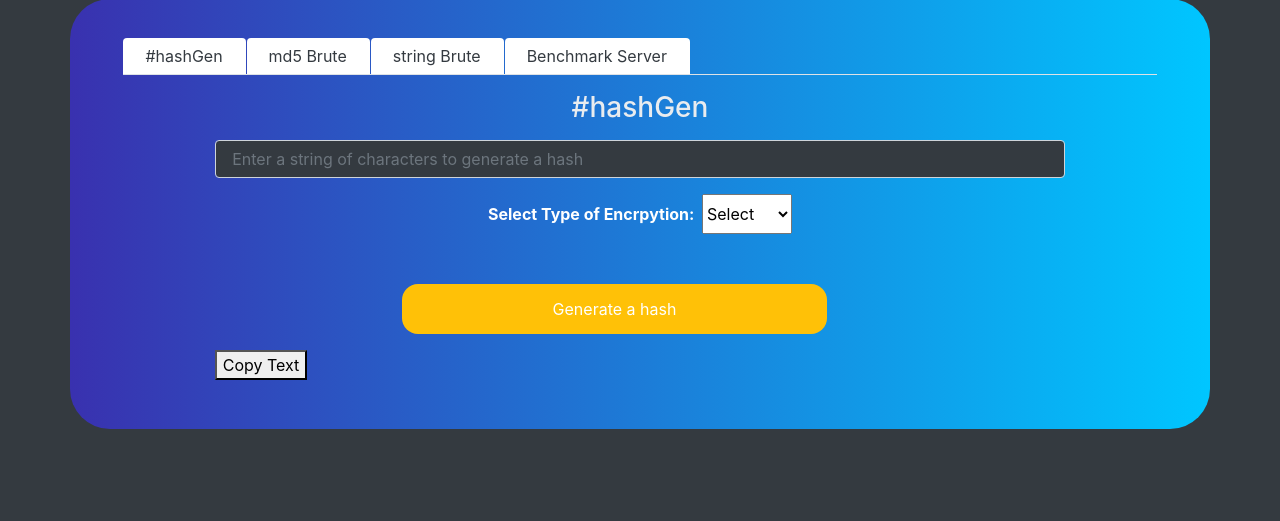
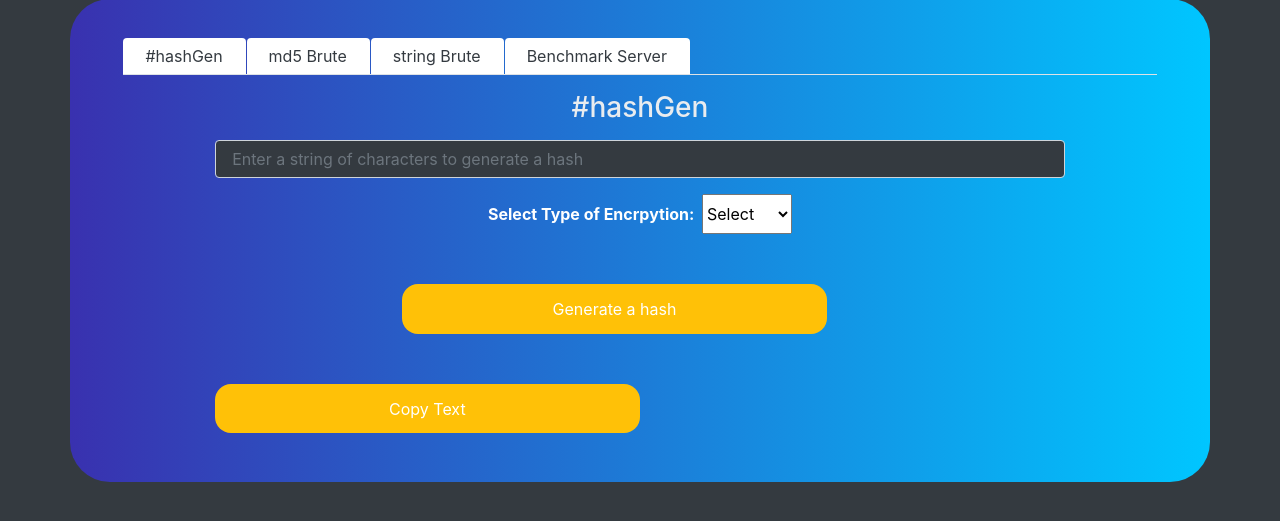
Before and after one commit to RobertByrnes/crypt, a PHP site: page /index.php in a window 1280 px wide. Shown: the part 39-560 px from the top of the page. Run offline with PHP 8.4, Linux system fonts and the light colour scheme; some libraries are stand-ins or nearby versions.

Commit message:
button edit

```diff
--- a/md5brute/index.php
+++ b/md5brute/index.php
@@ -79,7 +79,7 @@ include "../classes/ShiftyOneWay.php";
                                         }
                                         ?>
                                     </div>
-                                     <button class="copyButton" type="button">Copy Text</button>
+                                     <button class="copyButton btnContactSubmit" type="button">Copy Text</button>
                                 </div>
                             </div>
                         </div>
```
